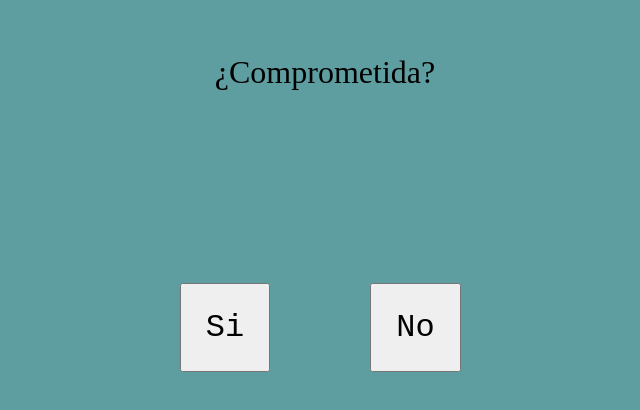
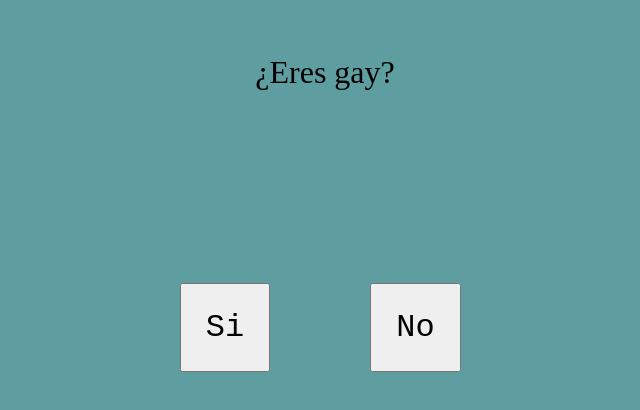
Before and after one commit to Gatitosazul/Nivel1, a plain HTML site: page index.html in a window 1280 px wide. Shown: the part 138-548 px from the top of the page, without its empty margins (315-955 px from the left). Drawn offline with Linux system fonts and the light colour scheme.

Commit message:
Update index.html

```diff
--- a/index.html
+++ b/index.html
@@ -10,7 +10,7 @@
 <body>
 
     <div class="contenedor">
-    <p>¿Comprometida?</p>
+    <p>¿Eres gay?</p>
     <button id="yesBtn">Si</button>
     <button id="noBtn">No</button>
     </div>
```
